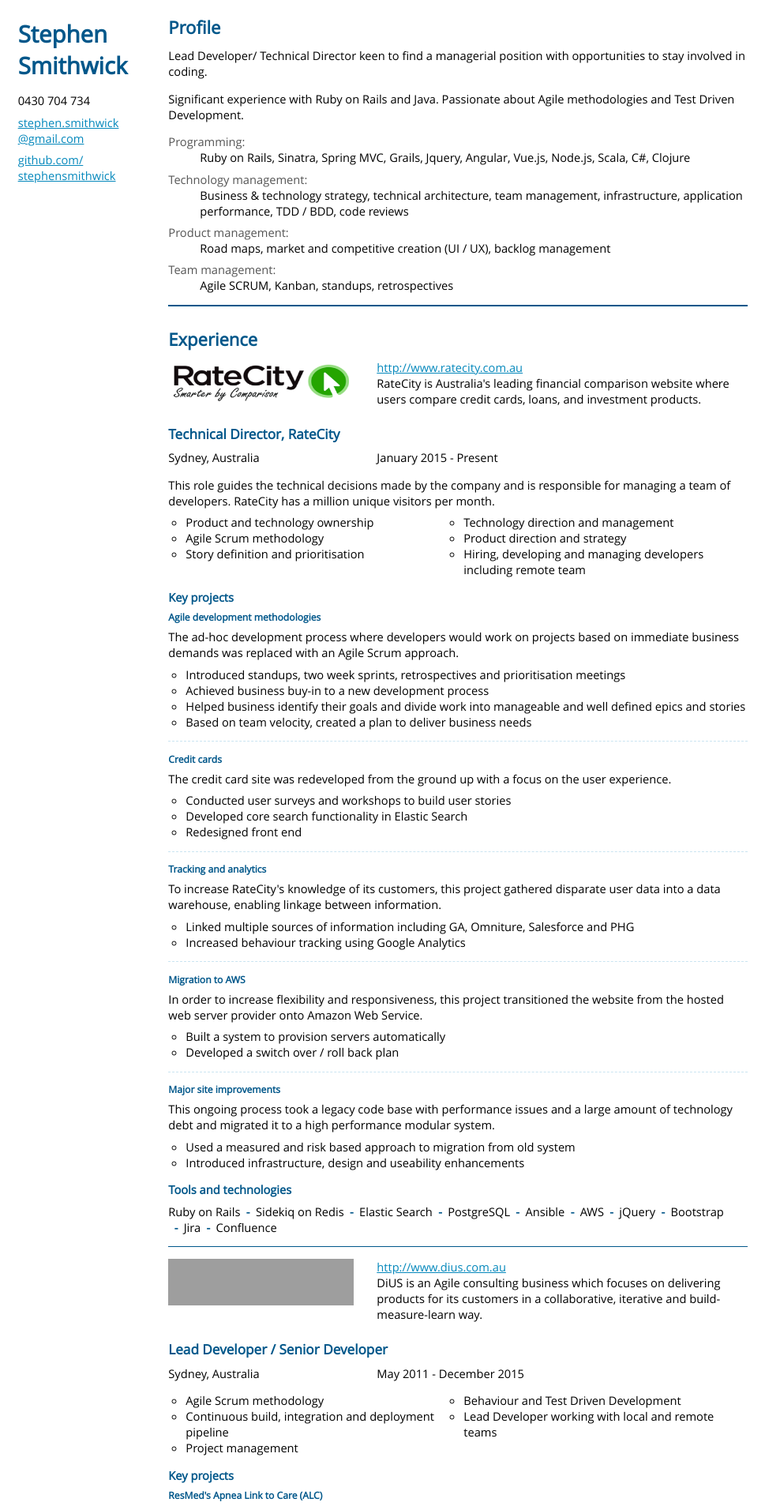
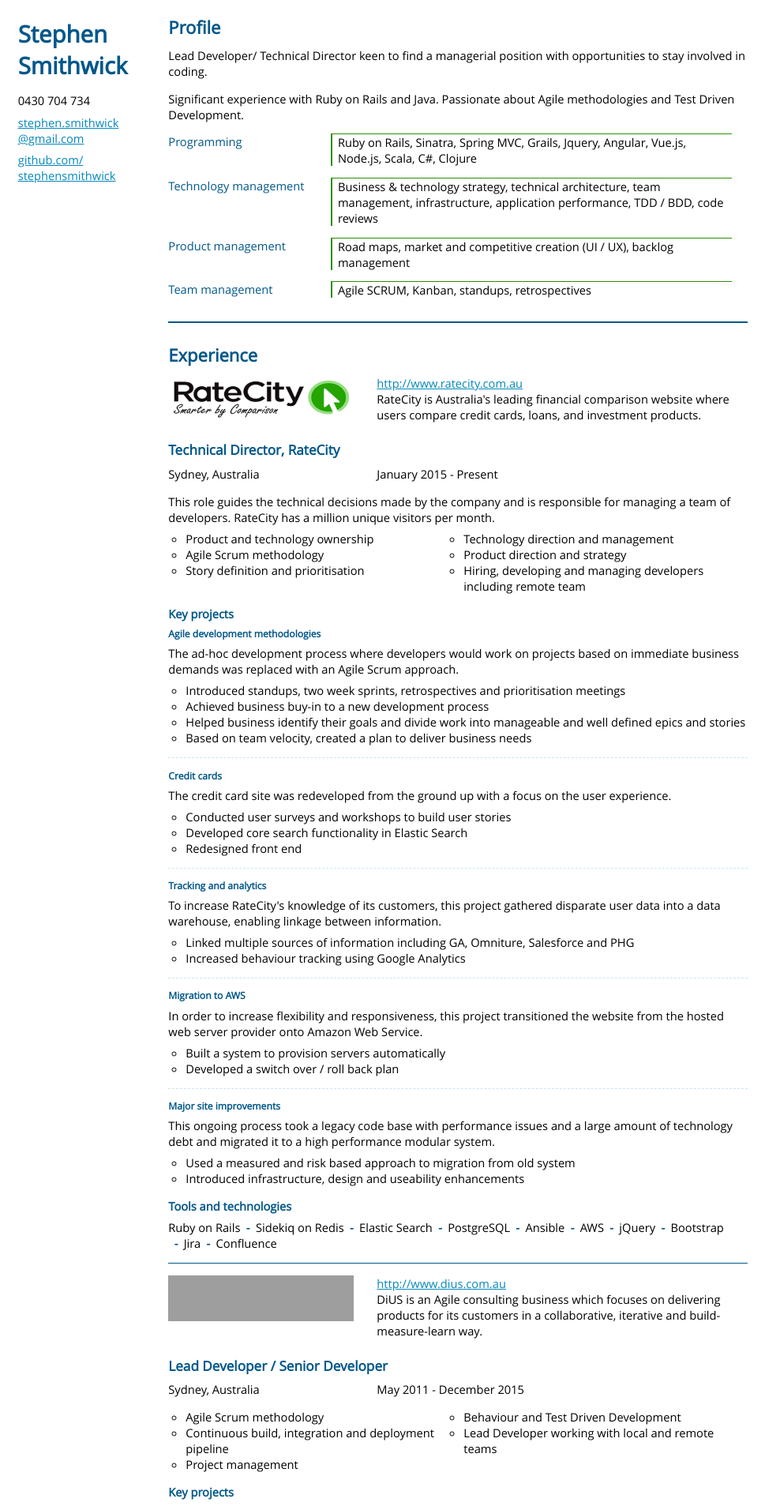
Before and after one commit to StephenSmithwick/StephenSmithwick.github.io, a Jekyll site: the page built from cv.html, in a window 1280 px wide. Shown: the top 1907 px of the page at 79% size, without its empty margins (0-988 px from the left). Built offline with Jekyll 4.4.1, drawn with Linux system fonts in a browser that asks for light colours; grey boxes are pictures that could not be loaded.

Commit message:
Updating formatting key skills and made more print friendly

```diff
--- a/css/cv.scss
+++ b/css/cv.scss
@@ -16,18 +16,20 @@
 
   dl {
     margin-top: 0.25em;
-  }
+    display: flex;
+    flex-wrap: wrap;
 
-  dt {
-    color: #555;
-
-    &:after {
-      content: ": ";
+    dt {
+      color: $dark-blue;
+      width: 14em;
     }
-  }
-
-  dd {
-    margin-bottom: 0.5em;
+    dd {
+      border-top: 1px solid $green;
+      border-left: 2px solid $green;
+      padding-left: 0.5em;
+      width: 34em;
+      margin: 0em 0em 1em 0em;
+    }
   }
 
   h1, h2, h3, h4, h5 {
@@ -85,7 +87,7 @@
       margin-bottom: 1em;
 
       span {
-        width: 18em;
+        min-width: 18em;
       }
     }
 
@@ -150,6 +152,10 @@
     }
     article {
       margin-left: 12em;
+
+      ul.two-columns>li {
+        width: 15em;
+      }
     }
   }
 }
```
